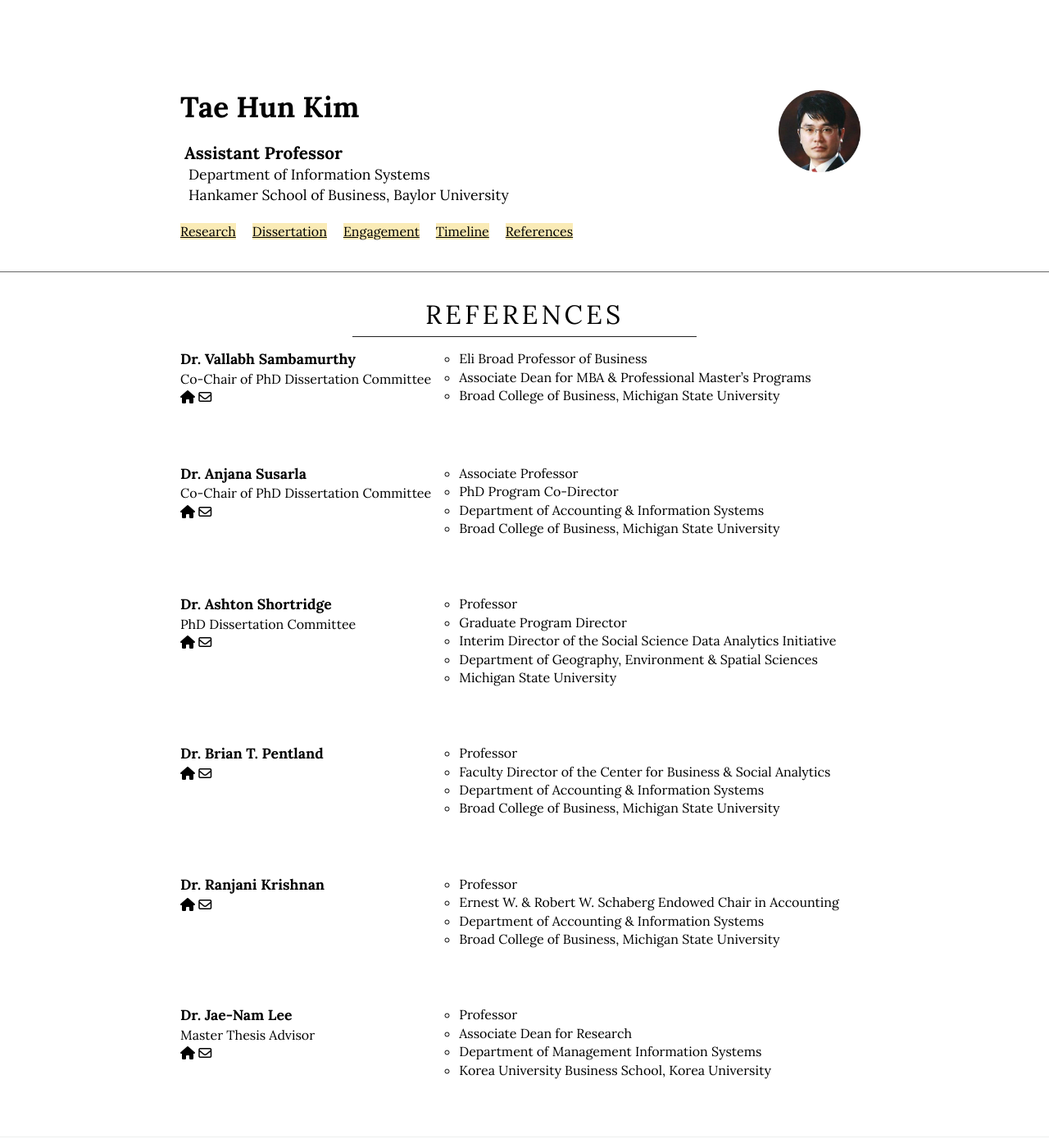
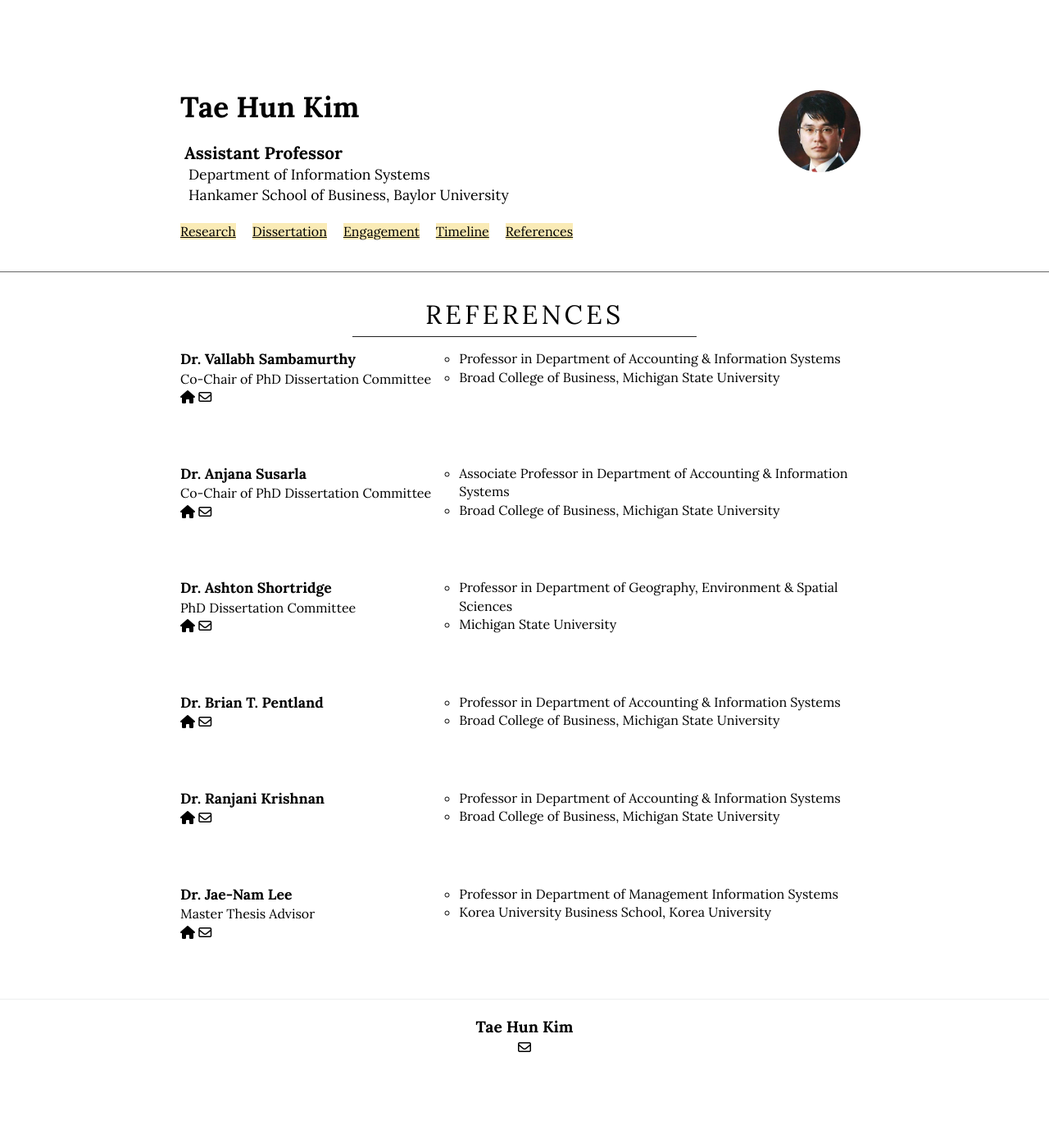
Before and after one commit to istaehun/taehun, a Jekyll site: the page built from references.html, in a window 1280 px wide and 1400 px high. Shown: the whole window at 82% size. Built offline with Jekyll 4.4.1, drawn with Linux system fonts in a browser that asks for light colours; nearby versions of some CDN libraries.

Commit message:
Update references.yml

```diff
--- a/_data/references.yml
+++ b/_data/references.yml
@@ -3,8 +3,7 @@
   name: "Vallabh Sambamurthy"
   role: "Co-Chair of PhD Dissertation Committee"
   majors:
-    - "Eli Broad Professor of Business"
-    - "Associate Dean for MBA & Professional Master’s Programs"
+    - "Professor in Department of Accounting & Information Systems"
   department: "Broad College of Business, Michigan State University"
   email: "sambamurthy@broad.msu.edu"
   website: "https://broad.msu.edu/facultystaff/sambamurthy/"
@@ -13,9 +12,7 @@
   name: "Anjana Susarla"
   role: "Co-Chair of PhD Dissertation Committee"
   majors:
-    - "Associate Professor"
-    - "PhD Program Co-Director"
-    - "Department of Accounting & Information Systems"
+    - "Associate Professor in Department of Accounting & Information Systems"
   department: "Broad College of Business, Michigan State University"
   email: "asusarla@broad.msu.edu"
   website: "https://broad.msu.edu/facultystaff/asusarla/"
@@ -24,10 +21,7 @@
   name: "Ashton Shortridge"
   role: "PhD Dissertation Committee"
   majors:
-    - "Professor"
-    - "Graduate Program Director"
-    - "Interim Director of the Social Science Data Analytics Initiative"
-    - "Department of Geography, Environment & Spatial Sciences"
+    - "Professor in Department of Geography, Environment & Spatial Sciences"
   department: "Michigan State University"
   email: "ashton@msu.edu"
   website: "http://geo.msu.edu/people/shortridge-ashton/"
@@ -35,9 +29,7 @@
   degree: "Dr"
   name: "Brian T. Pentland"
   majors:
-    - "Professor"
-    - "Faculty Director of the Center for Business & Social Analytics"
-    - "Department of Accounting & Information Systems"
+    - "Professor in Department of Accounting & Information Systems"
   department: "Broad College of Business, Michigan State University"
   email: "pentland@broad.msu.edu"
   website: "https://broad.msu.edu/facultystaff/pentland/"
@@ -45,9 +37,7 @@
   degree: "Dr"
   name: "Ranjani Krishnan"
   majors:
-    - "Professor"
-    - "Ernest W. & Robert W. Schaberg Endowed Chair in Accounting"
-    - "Department of Accounting & Information Systems"
+    - "Professor in Department of Accounting & Information Systems"
   department: "Broad College of Business, Michigan State University"
   email: "krishnan@broad.msu.edu"
   website: "https://broad.msu.edu/facultystaff/krishnan/"
@@ -56,9 +46,7 @@
   name: "Jae-Nam Lee"
   role: "Master Thesis Advisor"
   majors:
-    - "Professor"
-    - "Associate Dean for Research"
-    - "Department of Management Information Systems"
+    - "Professor in Department of Management Information Systems"
   department: "Korea University Business School, Korea University"
   email: "isjnlee@korea.ac.kr"
   website: "http://biz.korea.ac.kr/~isjnlee/"
```
